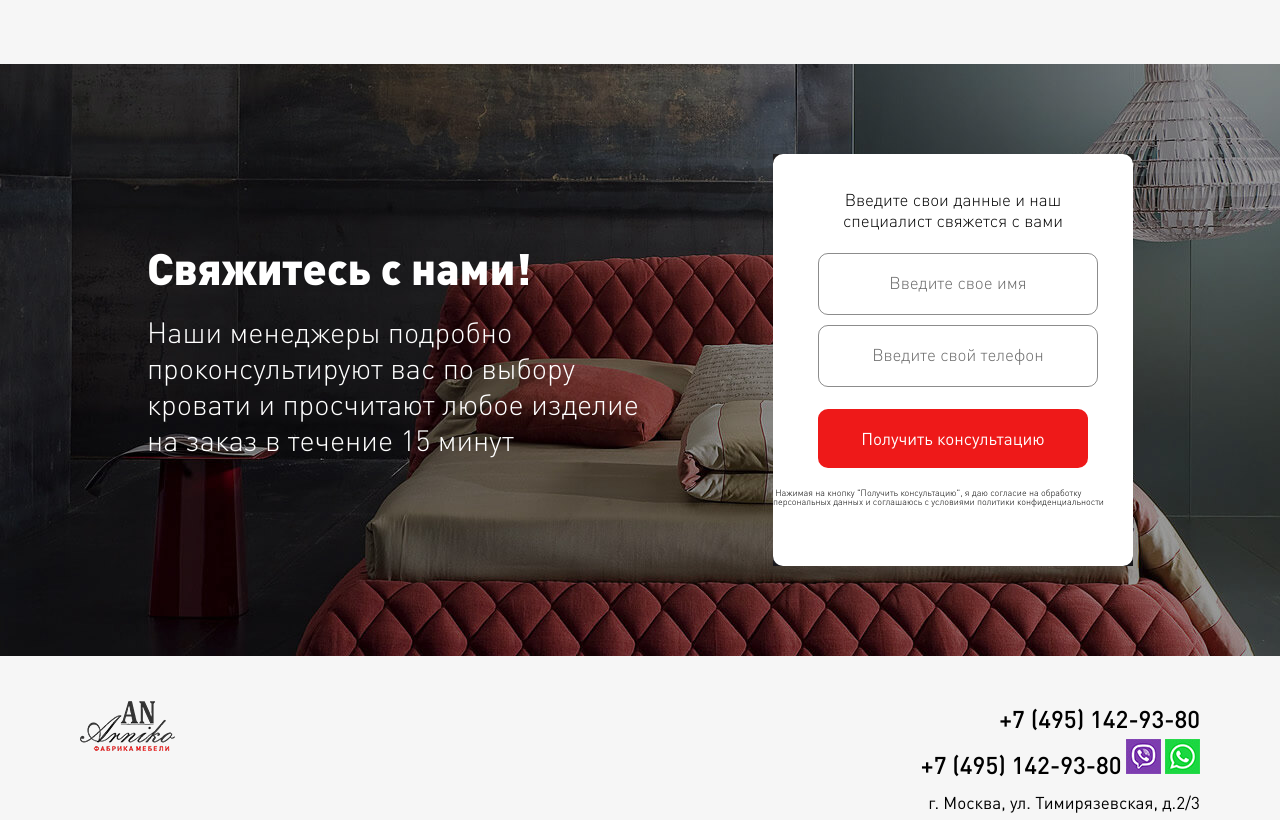
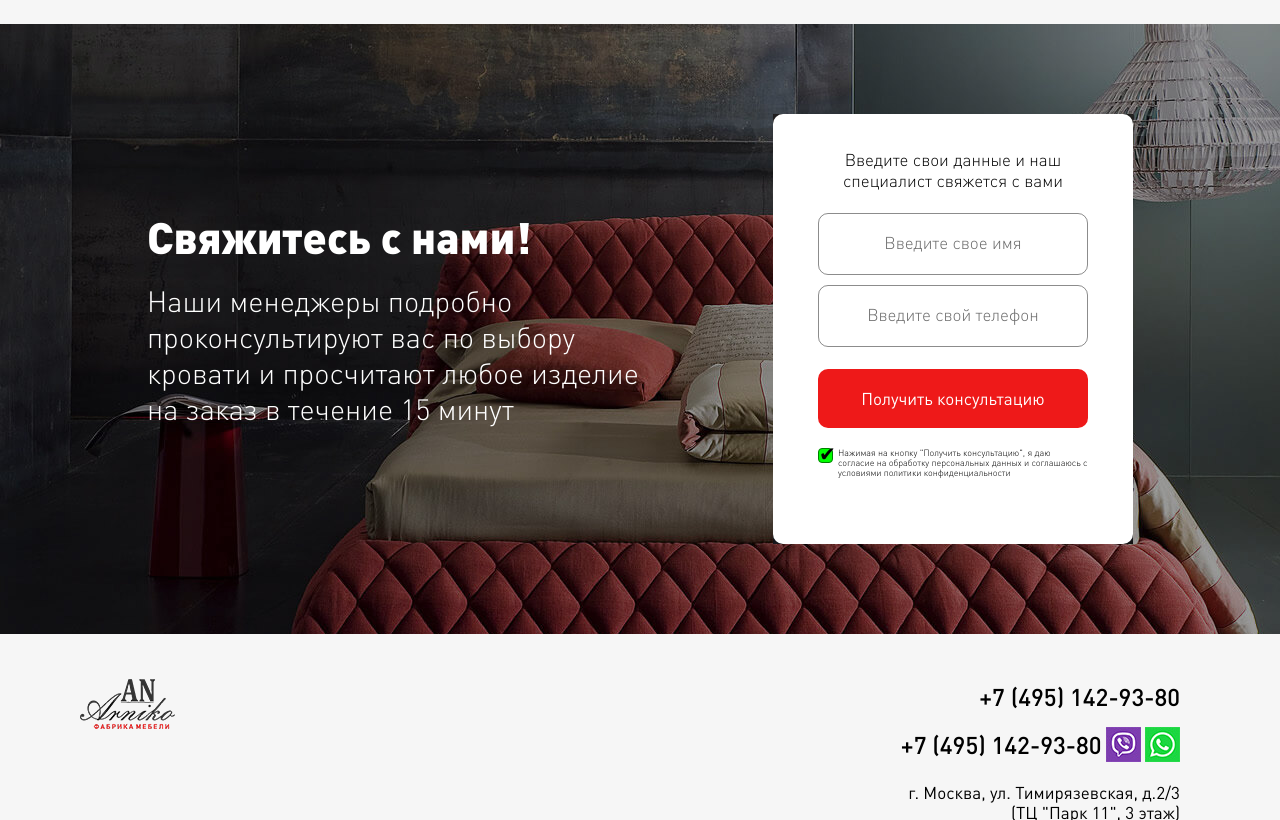
Before and after one commit to curviture/ms2, a PHP site: page / in a window 1280 px wide. Shown: the part 5680-6500 px from the top of the page. Run offline with PHP 8.4, Linux system fonts and the light colour scheme.

Commit message:
further developing site, mainly focusing on html and css part 5

```diff
--- a/css/main.css
+++ b/css/main.css
@@ -421,10 +421,31 @@ body {
     text-align: center;
     font-size: 1.7rem;
     margin-bottom: 2.2rem; }
-  .form__agreement {
+  .form__agreement:checked + .form__agreement-label:before {
+    content: "\2714";
+    font-size: 2rem;
+    color: #000;
+    border-color: green;
+    background-color: lime; }
+  .form__agreement-label {
     font-size: .9rem;
     line-height: 1;
-    text-align: left; }
+    text-align: left;
+    position: relative;
+    line-height: 1rem;
+    display: inline-block;
+    padding-left: 2rem; }
+    .form__agreement-label:hover {
+      text-decoration: underline; }
+    .form__agreement-label:before {
+      content: '';
+      position: absolute;
+      left: 0;
+      top: 0;
+      width: 15px;
+      height: 15px;
+      border: 1px solid #9a9a9a;
+      border-radius: 4px; }
 
 .input {
   border-radius: 1rem;
@@ -434,7 +455,7 @@ body {
   margin-bottom: 1rem;
   font-size: 1.7rem;
   text-align: center;
-  width: 28rem; }
+  width: 100%; }
   .input::placeholder {
     color: #696969;
     font-family: "DIN Pro Light"; }
@@ -659,6 +712,8 @@ body {
     width: 36rem; }
   .contact-us__inner {
     align-items: center; }
+  .contact-us__checkbox {
+    display: block; }
 
 .footer {
   width: 100%;
@@ -671,11 +726,15 @@ body {
     margin: 0 auto; }
   .footer__info {
     margin-left: auto; }
+  .footer__contacts {
+    margin-left: auto;
+    margin-right: 2rem; }
   .footer__copyright {
-    flex-basis: 100%; }
+    flex-basis: 100%;
+    text-align: left; }
   .footer__info-line {
     line-height: 3.5rem;
-    vertical-align: middle; }
+    margin-bottom: 1rem; }
   .footer__link {
     color: #000000;
     display: inline-block;
@@ -684,4 +743,9 @@ body {
     font-family: "DIN Pro Medium"; }
     .footer__link--icon {
       display: inline-block;
-      line-height: 3.5rem; }
+      line-height: 3.5rem;
+      vertical-align: middle; }
+  .footer__copyright {
+    font-size: 12px; }
+  .footer__text {
+    line-height: 1.2; }
--- a/index.html
+++ b/index.html
@@ -444,22 +444,24 @@
                         <div class="input__group blink">
                             <input type="button" class="button button--attention button--block contact-us__cta" value="Получить консультацию" >
                         </div>
-                        <label for="check" class="contact-us__label  form__agreement">
-                            <input type="checkbox" name="check" id="check" clas="contact-us__checkbox">
-                            Нажимая на кнопку "Получить консультацию", я даю согласие на обработку персональных данных и соглашаюсь c условиями политики конфиденциальности
-                        </label>
+                        <div class="input__group">
+                            <input type="checkbox" name="check" id="check" class="contact-us__checkbox form__agreement" value="hello" placeholder="hello" checked>
+                            <label for="check" class="contact-us__label  form__agreement-label">
+                                Нажимая на кнопку "Получить консультацию", я даю согласие на обработку персональных данных и соглашаюсь c условиями политики конфиденциальности
+                            </label>
+                        </div>
                     </form>
                 </div>
             </div>
         </div>
-        <footer class="footer u-pt u-pb">
+        <footer class="footer u-pt">
             <div class="footer__inner">
                 <div class="footer__icon-container">
                     <a href="#" class="footer__icon-link">
                         <img class="footer__icon-img" src="img/logo.png" alt="">
                     </a>
                 </div>
-                <div class="footer__info">
+                <div class="footer__contacts">
                     <div class="footer__info-line">
                         <a class="animated-underline footer__link" href="#">+7 (495) 142-93-80</a>
                     </div>
@@ -487,5 +489,49 @@
                 </div>
             </div>
         </footer>
+        <div class="header header--fixed">
+            <div class="header__inner container">
+                <a href="#" class="hidden--md menu__trigger u-hidden--md">
+                    <span class="line"></span>
+                    <span class="line"></span>
+                    <span class="line"></span>
+                </a>
+                <div class="logo">
+                    <a href="#" class="logo__link">
+                        <img src="img/logo.png" alt="brand icon image" class="logo__icon">
+                    </a>
+                </div>
+                <div class="menu__box">
+                    <a href="#" class="menu__closer u-hidden--md">
+                        &#x2716;
+                    </a>
+                    <ul class="menu menu--header">
+                        <li class="menu__item"><a class="menu__link animated-underline" href="#">Кровати</a></li>
+                        <li class="menu__item u-hidden--md visible--lg"><a class="menu__link animated-underline" href="#">Диваны</a></li>
+                        <li class="menu__item"><a class="menu__link animated-underline" href="#">На заказ</a></li>
+                        <li class="menu__item"><a class="menu__link animated-underline" href="#">Шоурум</a></li>
+                    </ul>
+                </div>
+                <div class="header__socials u-hidden--md">
+                    <a class="header__link header__link--social" href=""><img class="header__icon header__icon--socials" src="img/insta1.png" alt=""></a>
+                    <a class="header__link header__link--social" href=""><img class="header__icon header__icon--socials" src="img/whatsapp.jpg" alt=""></a>
+                </div>
+                <div class="header__aside">
+                    г. Москва, ул. Тимирязевская, д.2/3
+                    <br/>
+                    (ТЦ "Парк 11", 3 этаж)
+                </div>
+                <div class="header__aside">
+                    <a  class="header__link header__link--primary animated-underline" href="tel:+74951429380">+7 (495) 142-93-80</a>
+                    <a class="header__link header__link--secondary animated-underline ">Заказать звонок</a>
+                </div>
+                <div class="header__contacts">
+
+                        <a href="#"><img src="img/viber.jpg" alt="" class="icon header__contacts-icon"></a>
+                        <a href="#"><img src="img/whatsapp.jpg" alt="" class="icon header__contacts-icon"></a>
+                        <a href="#"><img src="img/insta1.png" alt="" class="icon header__contacts-icon"></a>
+                </div>
+            </div>
+            </div>
     </body>
 </html
--- a/scss/components/_forms.scss
+++ b/scss/components/_forms.scss
@@ -16,9 +16,42 @@
     }
 
     &__agreement {
-        font-size: .9rem;
-        line-height: 1;
-        text-align: left;
+
+
+
+        &:checked + &-label:before {
+            content: "\2714";
+            font-size: 2rem;
+            color: #000;
+            border-color: green;
+            background-color: lime;
+        }
+
+        &-label {
+            font-size: .9rem;
+            line-height: 1;
+            text-align: left;
+            position: relative;
+            line-height: 1rem;
+            display: inline-block;
+            padding-left: 2rem;
+
+            &:hover {
+                text-decoration: underline;
+            }
+
+
+            &:before {
+                content: '';
+                position: absolute;
+                left: 0;
+                top: 0;
+                width: 15px;
+                height: 15px;
+                border: 1px solid #9a9a9a;
+                border-radius: 4px;
+            }
+        }
     }
 }
 
@@ -32,7 +65,7 @@
    font-size: 1.7rem;
    text-align: center;
 
-   width: 28rem;
+   width: 100%;
 
    &::placeholder {
     color: #696969;
--- a/scss/layout/_contact-us.scss
+++ b/scss/layout/_contact-us.scss
@@ -15,4 +15,9 @@
     &__inner {
         align-items: center;
     }
+
+    &__checkbox {
+        // display: none;
+        display: block;
+    }
 }
--- a/scss/layout/_footer.scss
+++ b/scss/layout/_footer.scss
@@ -13,13 +13,19 @@
         margin-left: auto;
     }
 
+    &__contacts {
+        margin-left: auto;
+        margin-right: 2rem;
+    }
+
     &__copyright {
         flex-basis: 100%;
+        text-align: left;
     }
 
     &__info-line {
         line-height: 3.5rem;
-        vertical-align: middle;
+        margin-bottom: 1rem;
     }
 
     &__link {
@@ -32,6 +38,15 @@
         &--icon {
             display: inline-block;
             line-height: 3.5rem;
+            vertical-align: middle;
         }
     }
+
+    &__copyright {
+        font-size: 12px;
+    }
+
+    &__text {
+        line-height: 1.2;
+    }
 }
--- a/scss/layout/_gallery.scss
+++ b/scss/layout/_gallery.scss
@@ -12,7 +12,11 @@
         display: flex;
         align-items: flex-end;
         width: 100%;
-        margin-bottom: 8.4rem;
+        margin-bottom: 6.4rem;
+    }
+
+    .heading {
+        margin-bottom: 0;
     }
 
     &__type {
--- a/scss/layout/_main.scss
+++ b/scss/layout/_main.scss
@@ -1,4 +1,5 @@
 .main {
+    position: relative;
     background: #000 url("../img/bg-1.jpg");
     height: 70vh;
     background-size: cover;
@@ -8,4 +9,5 @@
     flex-flow: column nowrap;
     justify-content: space-between;
     padding-bottom: 6rem;
+    z-index: 3;
 }
```
Also changed, not shown: other parts of css/main.css (+34 -2 lines), TODO.txt (+4 -9 lines), scss/layout/_header.scss (+45 -0 lines).
